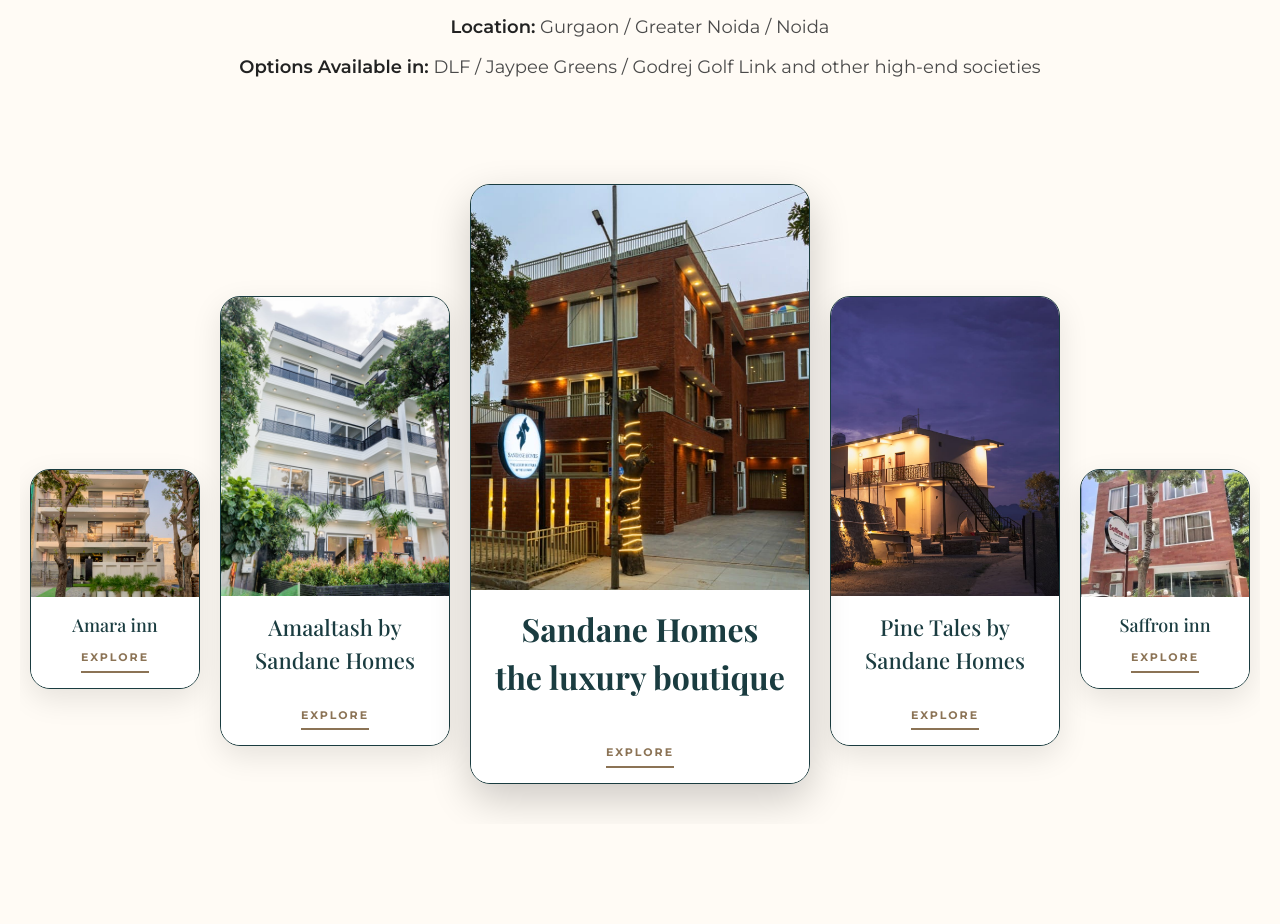
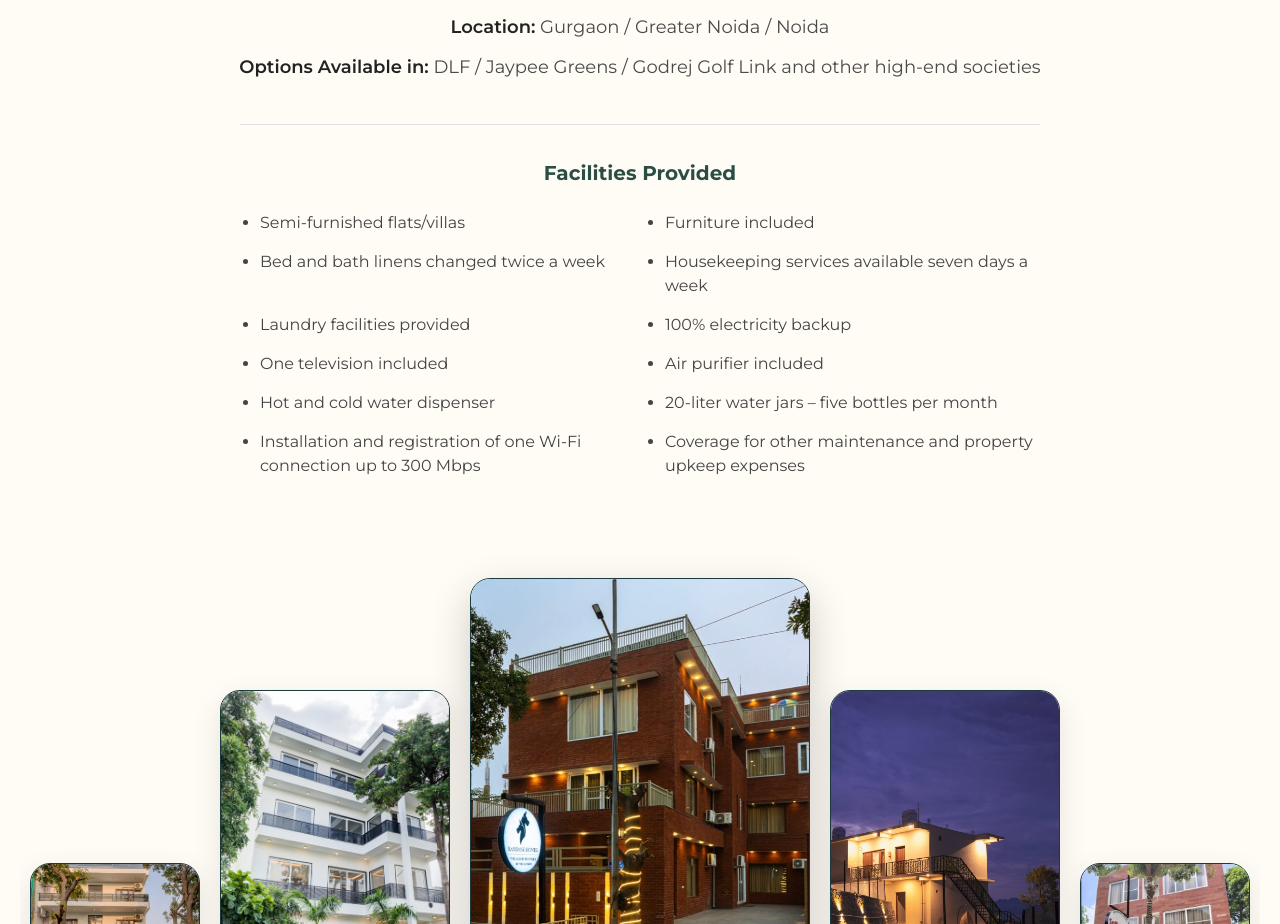
Before and after one commit to viratco/sandanehomes, a React (Vite) app: page / in a window 1280 px wide. Shown: the part 2380-3304 px from the top of the page. Built offline with nearby package versions, Linux system fonts and the light colour scheme; a web font is replaced by a local one.

Commit message:
feat: add luxury accommodations facilities provided list

```diff
--- a/src/components/ApartmentTypes.jsx
+++ b/src/components/ApartmentTypes.jsx
@@ -101,6 +101,33 @@ const ApartmentTypes = () => {
                     <p style={{ margin: '8px 0' }}>
                         <span style={{ fontWeight: '600', color: '#222' }}>Options Available in:</span> DLF / Jaypee Greens / Godrej Golf Link and other high-end societies
                     </p>
+
+                    <div style={{ marginTop: '40px', paddingTop: '30px', borderTop: '1px solid #e0e0e0', textAlign: 'left', maxWidth: '800px', margin: '40px auto 0 auto' }}>
+                        <h4 style={{ color: '#2a4d46', fontSize: '20px', marginBottom: '20px', textAlign: 'center' }}>Facilities Provided</h4>
+                        <ul style={{
+                            display: 'grid',
+                            gridTemplateColumns: 'repeat(auto-fit, minmax(300px, 1fr))',
+                            gap: '15px 30px',
+                            listStyleType: 'disc',
+                            paddingLeft: '20px',
+                            color: '#444',
+                            fontSize: '16px',
+                            lineHeight: '1.5'
+                        }}>
+                            <li>Semi-furnished flats/villas</li>
+                            <li>Furniture included</li>
+                            <li>Bed and bath linens changed twice a week</li>
+                            <li>Housekeeping services available seven days a week</li>
+                            <li>Laundry facilities provided</li>
+                            <li>100% electricity backup</li>
+                            <li>One television included</li>
+                            <li>Air purifier included</li>
+                            <li>Hot and cold water dispenser</li>
+                            <li>20-liter water jars – five bottles per month</li>
+                            <li>Installation and registration of one Wi-Fi connection up to 300 Mbps</li>
+                            <li>Coverage for other maintenance and property upkeep expenses</li>
+                        </ul>
+                    </div>
                 </div>
 
                 {/* Gallery Container */}
```
